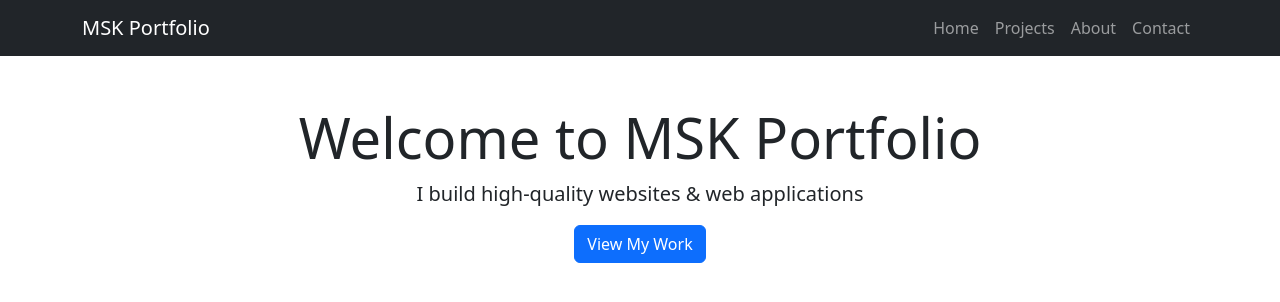
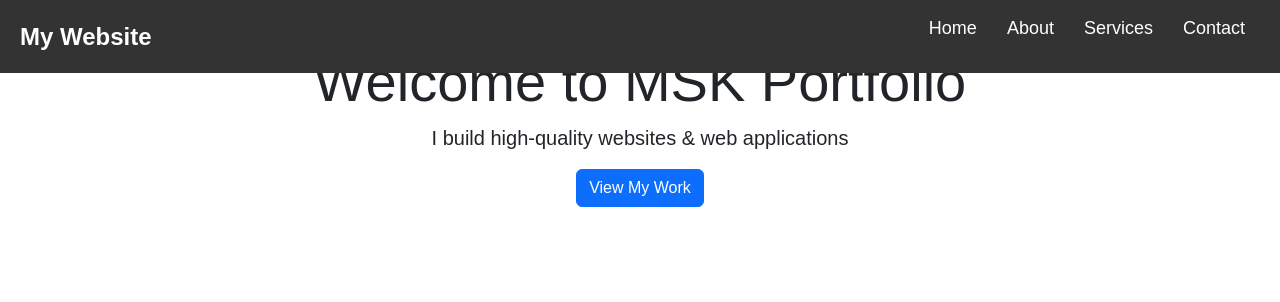
Before and after one commit to Santhoshkumar0077/portfolio-client, a React (Vite) app: page / in a window 1280 px wide. Shown: the top 302 px of the page. Built offline with nearby package versions, Linux system fonts and the light colour scheme.

Commit message:
css changed

```diff
--- a/src/components/Navbar.jsx
+++ b/src/components/Navbar.jsx
@@ -1,34 +1,26 @@
-import React from "react";
-import { Link } from "react-router-dom";
-import "bootstrap/dist/css/bootstrap.min.css";
+import React, { useState } from "react";
+import { Link } from "react-router-dom"; // Import Link from React Router
+import "../styles/navbar.css"; // Import CSS file
 
-function Navbar() {
-    return (
-        <nav className="navbar navbar-expand-lg navbar-dark bg-dark">
-            <div className="container">
-                <Link className="navbar-brand" to="/">MSK Portfolio</Link>
-                <button className="navbar-toggler" type="button" data-bs-toggle="collapse" data-bs-target="#navbarNav">
-                    <span className="navbar-toggler-icon"></span>
-                </button>
-                <div className="collapse navbar-collapse" id="navbarNav">
-                    <ul className="navbar-nav ms-auto">
-                        <li className="nav-item">
-                            <Link className="nav-link" to="/">Home</Link>
-                        </li>
-                        <li className="nav-item">
-                            <Link className="nav-link" to="/projects">Projects</Link>
-                        </li>
-                        <li className="nav-item">
-                            <Link className="nav-link" to="/about">About</Link>
-                        </li>
-                        <li className="nav-item">
-                            <Link className="nav-link" to="/contact">Contact</Link>
-                        </li>
-                    </ul>
-                </div>
-            </div>
-        </nav>
-    );
-}
+const Navbar = () => {
+  const [menuOpen, setMenuOpen] = useState(false);
+
+  return (
+    <nav className="navbar">
+      <div className="nav-logo">My Website</div>
+
+      <div className="menu-icon" onClick={() => setMenuOpen(!menuOpen)}>
+        ☰
+      </div>
+
+      <ul className={`nav-links ${menuOpen ? "active" : ""}`}>
+        <li><Link to="/">Home</Link></li>
+        <li><Link to="/about">About</Link></li>
+        <li><Link to="/services">Services</Link></li>
+        <li><Link to="/contact">Contact</Link></li>
+      </ul>
+    </nav>
+  );
+};
 
 export default Navbar;
--- /dev/null
+++ b/src/styles/navbar.css
@@ -0,0 +1,81 @@
+/* Reset styles */
+* {
+    margin: 0;
+    padding: 0;
+    box-sizing: border-box;
+    font-family: Arial, sans-serif;
+  }
+
+  /* Navbar container */
+  .navbar {
+    display: flex;
+    justify-content: space-between;
+    align-items: center;
+    background: #333;
+    padding: 15px 20px;
+    color: white;
+    position: fixed;
+    width: 100%;
+    top: 0;
+    z-index: 1000;
+  }
+
+  /* Logo */
+  .nav-logo {
+    font-size: 24px;
+    font-weight: bold;
+  }
+
+  /* Navbar links */
+  .nav-links {
+    list-style: none;
+    display: flex;
+  }
+
+  .nav-links li {
+    margin: 0 15px;
+  }
+
+  .nav-links a {
+    text-decoration: none;
+    color: white;
+    font-size: 18px;
+    transition: 0.3s;
+  }
+
+  .nav-links a:hover {
+    color: #f39c12;
+  }
+
+  /* Hamburger Menu - Hidden on Desktop */
+  .menu-icon {
+    font-size: 30px;
+    cursor: pointer;
+    display: none;
+  }
+
+  /* Responsive Navbar for Mobile */
+  @media screen and (max-width: 768px) {
+    .nav-links {
+      display: none;
+      flex-direction: column;
+      background: #222;
+      position: absolute;
+      top: 60px;
+      right: 0;
+      width: 100%;
+      text-align: center;
+    }
+
+    .nav-links.active {
+      display: flex;
+    }
+
+    .nav-links li {
+      padding: 15px 0;
+    }
+
+    .menu-icon {
+      display: block;
+    }
+  }
```
